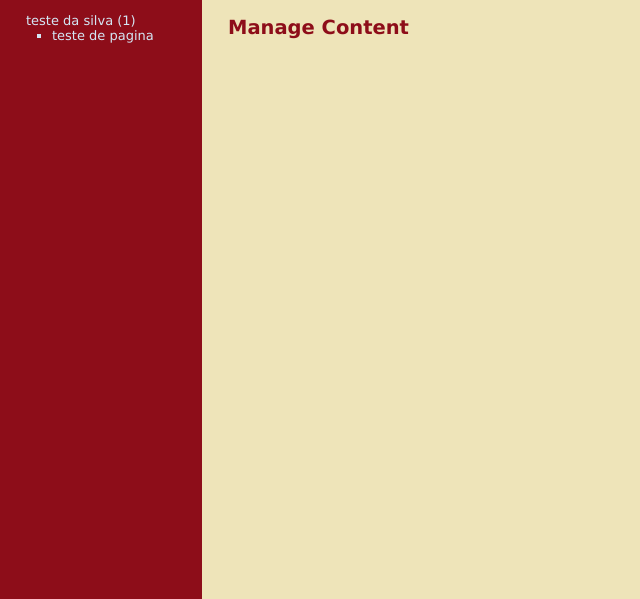
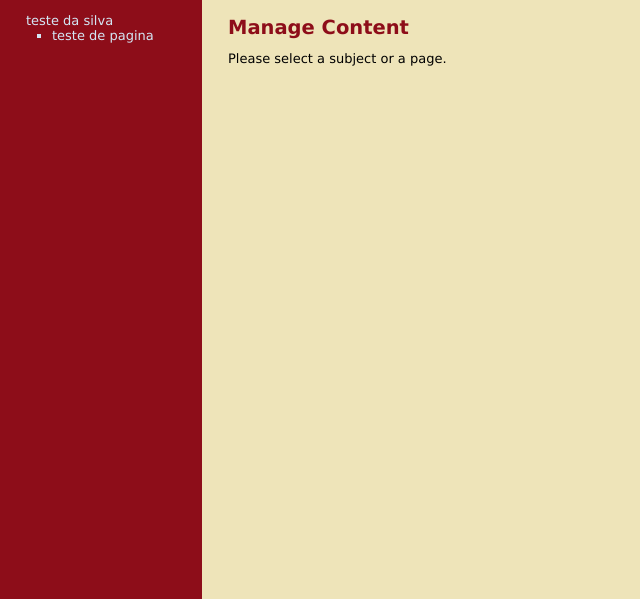
Before and after one commit to thiagobarso/tbsphp, a PHP site: page /manage_content.php in a window 1280 px wide. Shown: the part 70-669 px from the top of the page, without its empty margins (0-640 px from the left). Run offline with PHP 8.4, Linux system fonts and the light colour scheme; data comes from the database, SQL or seed files in the repository.

Commit message:
aula 106 - CRUD

```diff
--- a/widget_corp/includes/functions.php
+++ b/widget_corp/includes/functions.php
@@ -19,15 +19,73 @@ function find_all_subjects() {
 }
 function find_pages_for_subject($subject_id){
 	global $connection;
+	$safe_subject_id = mysqli_real_escape_string($connection, $subject_id);
 	// 2. Perform database query
 	$query = "SELECT * ";
 	$query .= "FROM pages ";
 	$query .= "WHERE visible = 1 ";
-	$query .= "AND subject_id = {$subject_id} ";
+	$query .= "AND subject_id = {$safe_subject_id} ";
 	$query .= "ORDER BY position ASC";
 	$page_set = mysqli_query($connection, $query);
 	// Test if there was a query error
 	confirm_query($page_set);
 	return $page_set;
 }
+function navigation($subject_id,$page_id){
+	$output = "<ul class=\"subjects\">";
+	$subject_set = find_all_subjects();
+	// 3. Use returned data (if any)
+	while($subject = mysqli_fetch_assoc($subject_set)){
+		//output data from each row
+		$output .= "<li";
+		if ($subject["id"] == $subject_id){
+			$output .= " class=\"selected\"";
+		}
+		$output .= ">";
+		$output .= "<a href=\"manage_content.php?subject=";
+		$output .= urlencode($subject["id"]);
+		$output .= "\">";
+		$output .= $subject["menu_name"];
+		$output .= "</a>";
+
+		$page_set = find_pages_for_subject($subject["id"]);
+		$output .= "<ul class=\"pages\">";
+		while ($page = mysqli_fetch_assoc($page_set)){
+			$output .= "<li";
+			if ($page["id"] == $page_id){
+				$output .= " class=\"selected\"";
+			}
+			$output .= ">";
+			$output .= "<a href=\"manage_content.php?page=";
+			$output .= urlencode($page["id"]);
+			$output .="\">";
+			$output .= $page["menu_name"];
+			$output .= "</a>";
+			$output .= "</li>";
+		}
+	mysqli_free_result($page_set);
+	$output .= "</ul>";
+	$output .= "</li>";
+	}
+	mysqli_free_result($subject_set);
+	$output .="</ul>";
+	return $output;
+}
+function find_subject_by_id($subject_id){
+	global $connection;
+	$safe_subject_id = mysqli_real_escape_string($connection, $subject_id);
+	// 2. Perform database query
+	$query = "SELECT * ";
+	$query .= "FROM subjects ";
+	$query .= "WHERE id = {$safe_subject_id} ";
+	$query .= "LIMIT 1";
+	$subject_set = mysqli_query ( $connection, $query );
+	// Test if there was a query error
+	confirm_query ( $subject_set );
+	if($subject = mysqli_fetch_assoc($subject_set)){
+		return $subject;
+	}else{
+		return null;
+	}
+}
 ?>
--- a/widget_corp/public/manage_content.php
+++ b/widget_corp/public/manage_content.php
@@ -15,48 +15,18 @@ if(isset($_GET["subject"])){
 ?>
 <div id="main">
 	<div id="navigation">
-		<ul class="subjects">
-		<?php $subject_set = find_all_subjects();?>
-		<?php
-		// 3. Use returned data (if any)
-		while($subject = mysqli_fetch_assoc($subject_set)){
-			//output data from each row
-
-		?>
-		<?php
-		echo "<li";
-		if ($subject["id"] == $selected_subject_id){
-			echo " class=\"selected\"";
-		}
-		echo ">";
-		?>
-		<a href="manage_content.php?subject=<?php echo urlencode($subject["id"]);?>"><?php echo $subject["menu_name"] . " (" . $subject["id"] . ")";?></a>
-		<?php $page_set = find_pages_for_subject($subject["id"]);?>
-		<ul class="pages">
-			<?php
-			while ($page = mysqli_fetch_assoc($page_set)){
-			?>
-			<?php
-			echo "<li";
-			if ($page["id"] == $selected_page_id){
-				echo " class=\"selected\"";
-			}
-			echo ">";
-			?>
-				<a href="manage_content.php?page=<?php echo urlencode($page["id"]);?>"><?php echo $page["menu_name"];?></a>
-			</li>
-			<?php } ?>
-			<?php mysqli_free_result($page_set); ?>
-		</ul>
-		</li>
-<?php } ?>
-		</ul>
+		<?php echo navigation($selected_subject_id, $selected_page_id); ?>
 	</div>
 	<div id="page">
 		<h2>Manage Content</h2>
-		<?php echo $selected_subject_id;?>
-		<?php echo $selected_page_id;?>
+		<?php if($selected_subject_id){?>
+			<?php $current_subject = find_subject_by_id($selected_subject_id);?>
+			Menu name: <?php echo $current_subject["menu_name"];?>
+		<?php } elseif ($selected_page_id){?>
+			<?php echo $selected_page_id;?>
+		<?php } else {?>
+			Please select a subject or a page.
+		<?php } ?>
 	</div>
 </div>
-<?php mysqli_free_result($subject_set); ?>
 <?php include("../includes/layouts/footer.php"); ?>
```
